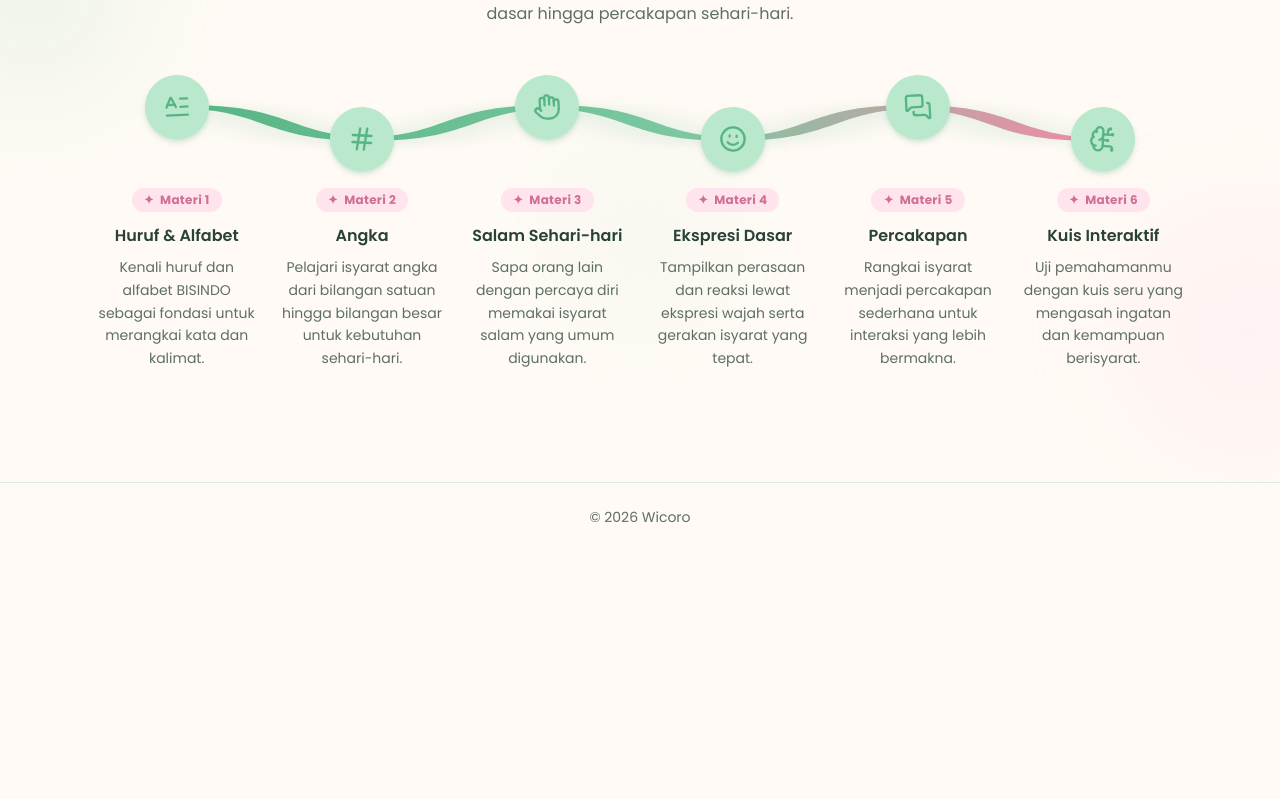
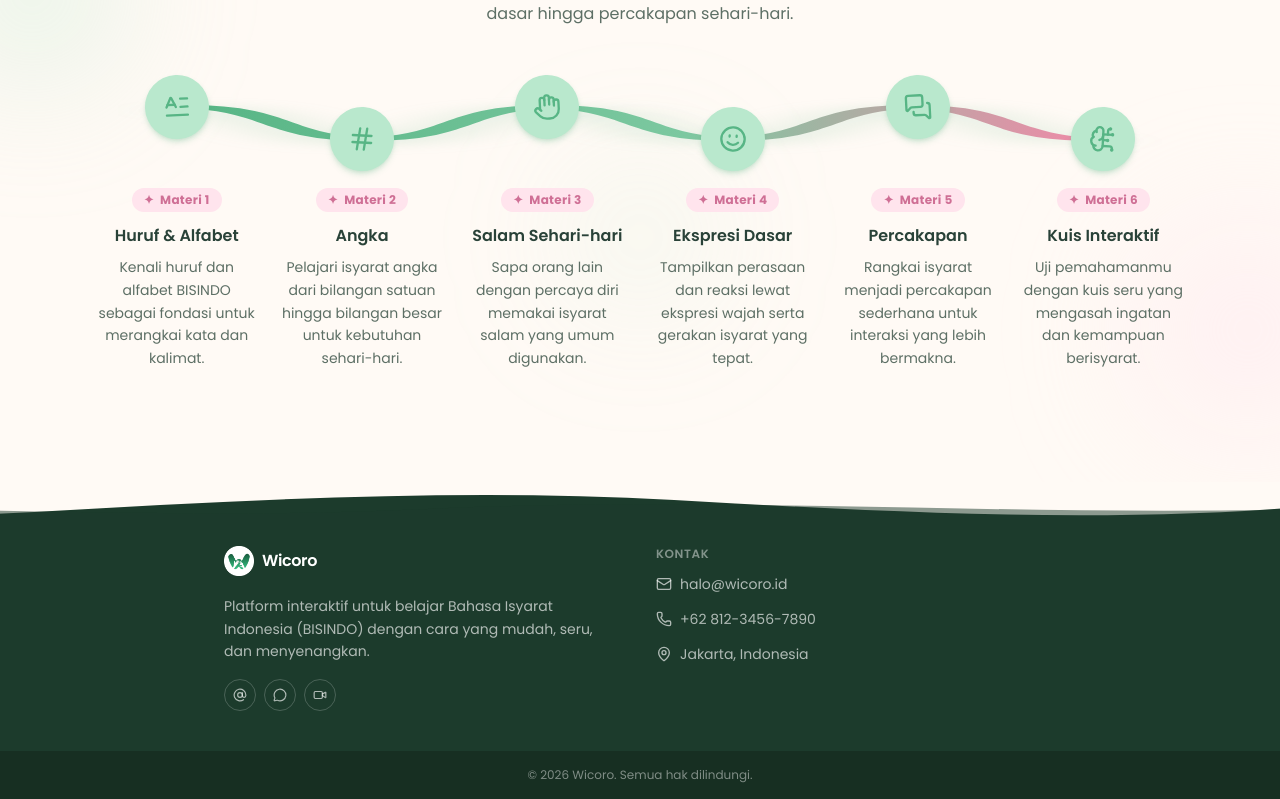
Before and after one commit to saph3n/wicoro, a Next.js app: page / in a window 1280 px wide. Shown: the part 1396-2195 px from the top of the page. Before the commit the page ends 1947 px from the top, so only its background shows below. Built offline with nearby package versions, Linux system fonts and the light colour scheme.

Commit message:
footer edit

```diff
--- a/src/app/globals.css
+++ b/src/app/globals.css
@@ -7,6 +7,7 @@
 @theme {
   --animate-float: float 6s ease-in-out infinite;
   --animate-float-slow: float 8s ease-in-out 1.6s infinite;
+  --animate-wave: wave 6s linear infinite;
 
   @keyframes float {
     0%,
@@ -15,6 +16,15 @@
     }
     50% {
       transform: translateY(-12px);
+    }
+  }
+
+  @keyframes wave {
+    0% {
+      transform: translateX(0);
+    }
+    100% {
+      transform: translateX(-50%);
     }
   }
 }
--- a/src/components/layout/site-footer.tsx
+++ b/src/components/layout/site-footer.tsx
@@ -1,11 +1,120 @@
+"use client"
+
+import Image from "next/image"
+import { AtSign, Mail, MapPin, MessageCircle, Phone, Video } from "lucide-react"
+
 import { Container } from "@/components/common/container"
+
+const contactLinks = [
+  { label: "halo@wicoro.id", href: "mailto:halo@wicoro.id", Icon: Mail },
+  { label: "+62 812-3456-7890", href: "tel:+6281234567890", Icon: Phone },
+  { label: "Jakarta, Indonesia", href: "#contact", Icon: MapPin },
+]
+
+const socialLinks = [
+  { label: "Instagram", href: "#", Icon: AtSign },
+  { label: "Komunitas", href: "#", Icon: MessageCircle },
+  { label: "YouTube", href: "#", Icon: Video },
+]
 
 export function SiteFooter() {
   return (
-    <footer className="border-t py-6">
-      <Container>
-        <p className="text-center text-sm text-muted-foreground">© 2026 Wicoro</p>
-      </Container>
+    <footer className="text-white">
+      {/* Animated wave */}
+      <div className="bg-background leading-none overflow-hidden">
+        <div className="relative h-8 sm:h-12 w-full">
+          {/* Wave layer 1 — faster */}
+          <svg
+            viewBox="0 0 1440 80"
+            preserveAspectRatio="none"
+            className="absolute inset-0 h-full w-[200%] animate-[wave_6s_linear_infinite]"
+            aria-hidden="true"
+          >
+            <path
+              d="M0,40 C120,70 240,10 360,30 C480,50 600,70 720,50 C840,30 960,10 1080,30 C1200,50 1320,70 1440,40 L1440,80 L0,80 Z"
+              fill="#1c3b2c"
+            />
+            {/* repeat for seamless loop */}
+            <path
+              d="M1440,40 C1560,70 1680,10 1800,30 C1920,50 2040,70 2160,50 C2280,30 2400,10 2520,30 C2640,50 2760,70 2880,40 L2880,80 L1440,80 Z"
+              fill="#1c3b2c"
+            />
+          </svg>
+
+          {/* Wave layer 2 — slower, slightly transparent */}
+          <svg
+            viewBox="0 0 1440 80"
+            preserveAspectRatio="none"
+            className="absolute inset-0 h-full w-[200%] animate-[wave_10s_linear_infinite_reverse] opacity-50"
+            aria-hidden="true"
+          >
+            <path
+              d="M0,55 C180,20 360,70 540,45 C720,20 900,65 1080,40 C1260,15 1380,60 1440,50 L1440,80 L0,80 Z"
+              fill="#1c3b2c"
+            />
+            <path
+              d="M1440,55 C1620,20 1800,70 1980,45 C2160,20 2340,65 2520,40 C2700,15 2820,60 2880,50 L2880,80 L1440,80 Z"
+              fill="#1c3b2c"
+            />
+          </svg>
+        </div>
+      </div>
+
+      <div className="bg-[#1c3b2c]">
+        <Container className="grid max-w-4xl gap-8 pt-4 pb-10 sm:grid-cols-2">
+          <div>
+            <a href="#home" className="inline-flex items-center gap-2" aria-label="Wicoro home">
+              <Image
+                src="/Frame 1.png"
+                alt="Wicoro logo"
+                width={30}
+                height={30}
+                className="size-[30px] object-contain"
+              />
+              <span className="text-base font-semibold tracking-tight">Wicoro</span>
+            </a>
+            <p className="mt-3 text-sm leading-relaxed text-white/65">
+              Platform interaktif untuk belajar Bahasa Isyarat Indonesia (BISINDO)
+              dengan cara yang mudah, seru, dan menyenangkan.
+            </p>
+            <div className="mt-4 flex items-center gap-2">
+              {socialLinks.map(({ label, href, Icon }) => (
+                <a
+                  key={label}
+                  href={href}
+                  aria-label={label}
+                  className="inline-flex size-8 items-center justify-center rounded-full border border-white/20 text-white/65 transition-colors hover:border-white hover:text-white"
+                >
+                  <Icon className="size-3.5" aria-hidden="true" />
+                </a>
+              ))}
+            </div>
+          </div>
+
+          <div>
+            <h3 className="text-xs font-semibold uppercase tracking-wider text-white/45">Kontak</h3>
+            <ul className="mt-3 space-y-2.5">
+              {contactLinks.map(({ label, href, Icon }) => (
+                <li key={label}>
+                  <a
+                    href={href}
+                    className="inline-flex items-center gap-2 text-sm text-white/65 transition-colors hover:text-white"
+                  >
+                    <Icon className="size-4 shrink-0" aria-hidden="true" />
+                    {label}
+                  </a>
+                </li>
+              ))}
+            </ul>
+          </div>
+        </Container>
+
+        <div className="bg-[#172f22]">
+          <Container className="flex max-w-4xl items-center justify-center py-4">
+            <p className="text-xs text-white/45">© 2026 Wicoro. Semua hak dilindungi.</p>
+          </Container>
+        </div>
+      </div>
     </footer>
   )
 }
```
